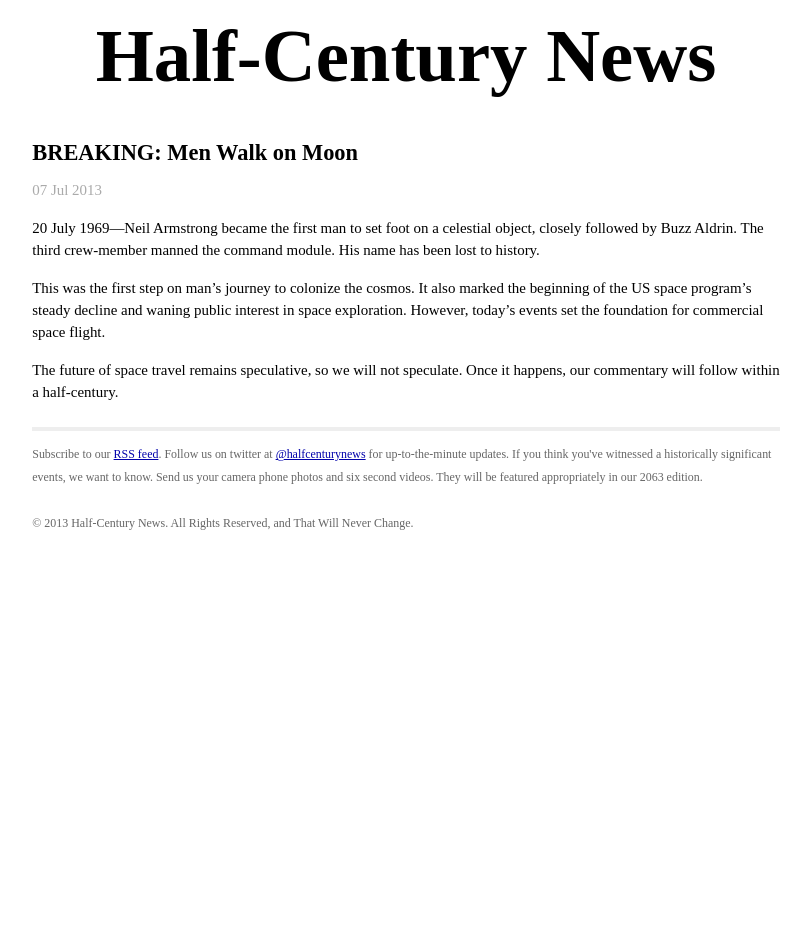
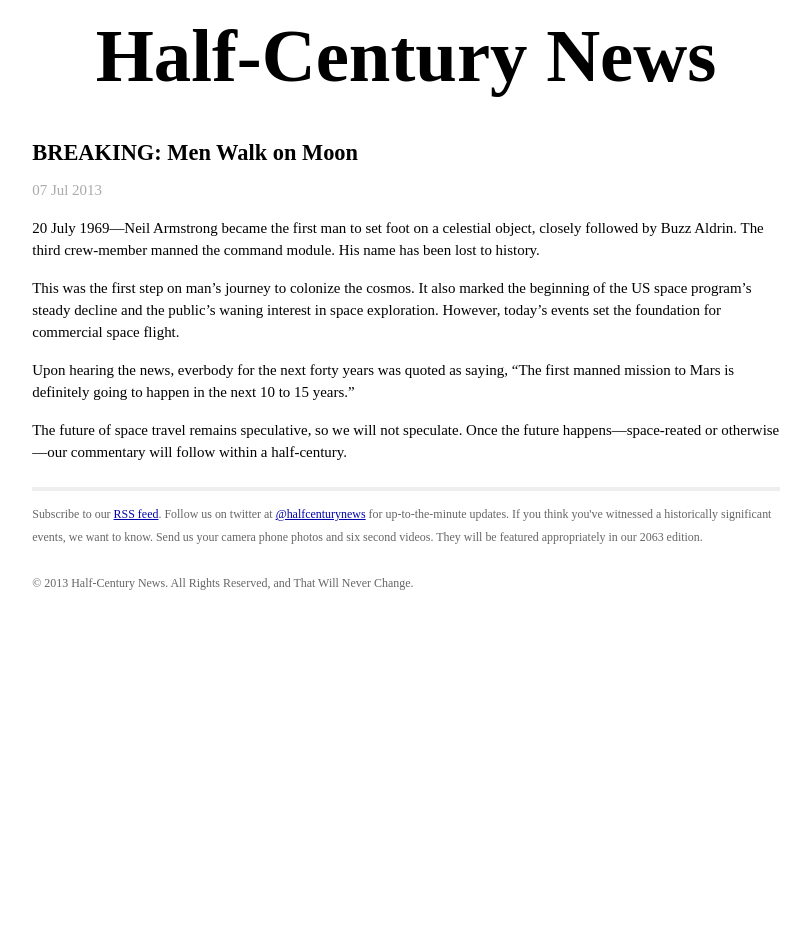
Before and after one commit to seliopou/hcn, a Jekyll site: the page built from volumes/_posts/2013-07-07-breaking-men-walk-on-moon.md, in a window 1280 px wide. Shown: the whole page, without its empty margins (234-1045 px from the left). Built offline with Jekyll 4.4.1, drawn with Linux system fonts in a browser that asks for light colours.

Commit message:
volume 1: add quote about mars

```diff
--- a/volumes/_posts/2013-07-07-breaking-men-walk-on-moon.md
+++ b/volumes/_posts/2013-07-07-breaking-men-walk-on-moon.md
@@ -7,9 +7,14 @@ celestial object, closely followed by Buzz Aldrin. The third crew-member manned
 the command module. His name has been lost to history.
 
 This was the first step on man&rsquo;s journey to colonize the cosmos. It also
-marked the beginning of the US space program&rsquo;s steady decline and waning
-public interest in space exploration. However, today&rsquo;s events set the
-foundation for commercial space flight.
+marked the beginning of the US space program&rsquo;s steady decline and the
+public's waning interest in space exploration. However, today&rsquo;s events
+set the foundation for commercial space flight.
+
+Upon hearing the news, everbody for the next forty years was quoted as saying,
+&ldquo;The first manned mission to Mars is definitely going to happen in the
+next 10 to 15 years.&rdquo;
 
 The future of space travel remains speculative, so we will not speculate. Once
-it happens, our commentary will follow within a half-century.
+the future happens&mdash;space-reated or otherwise&mdash;our commentary will
+follow within a half-century.
```
